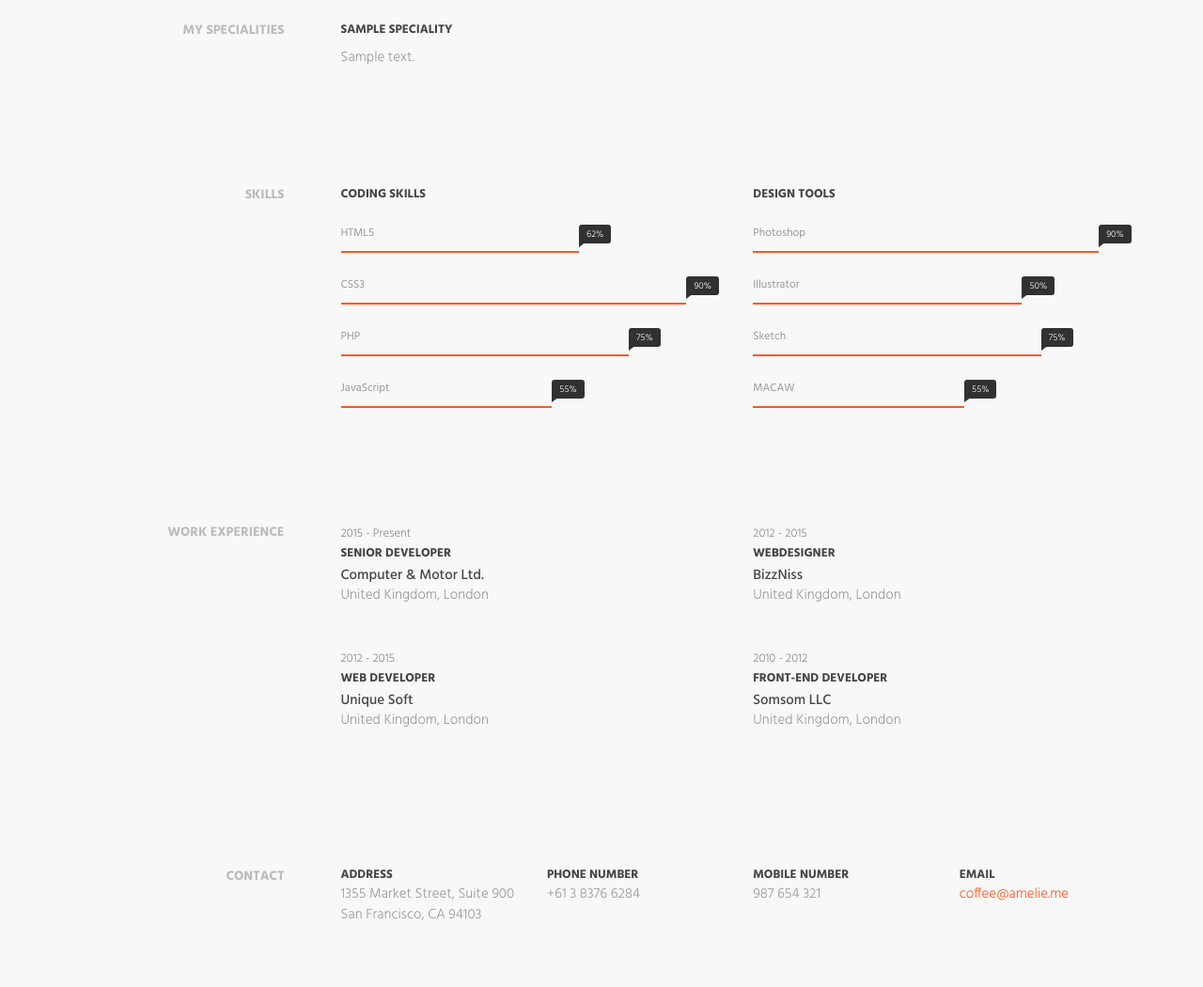
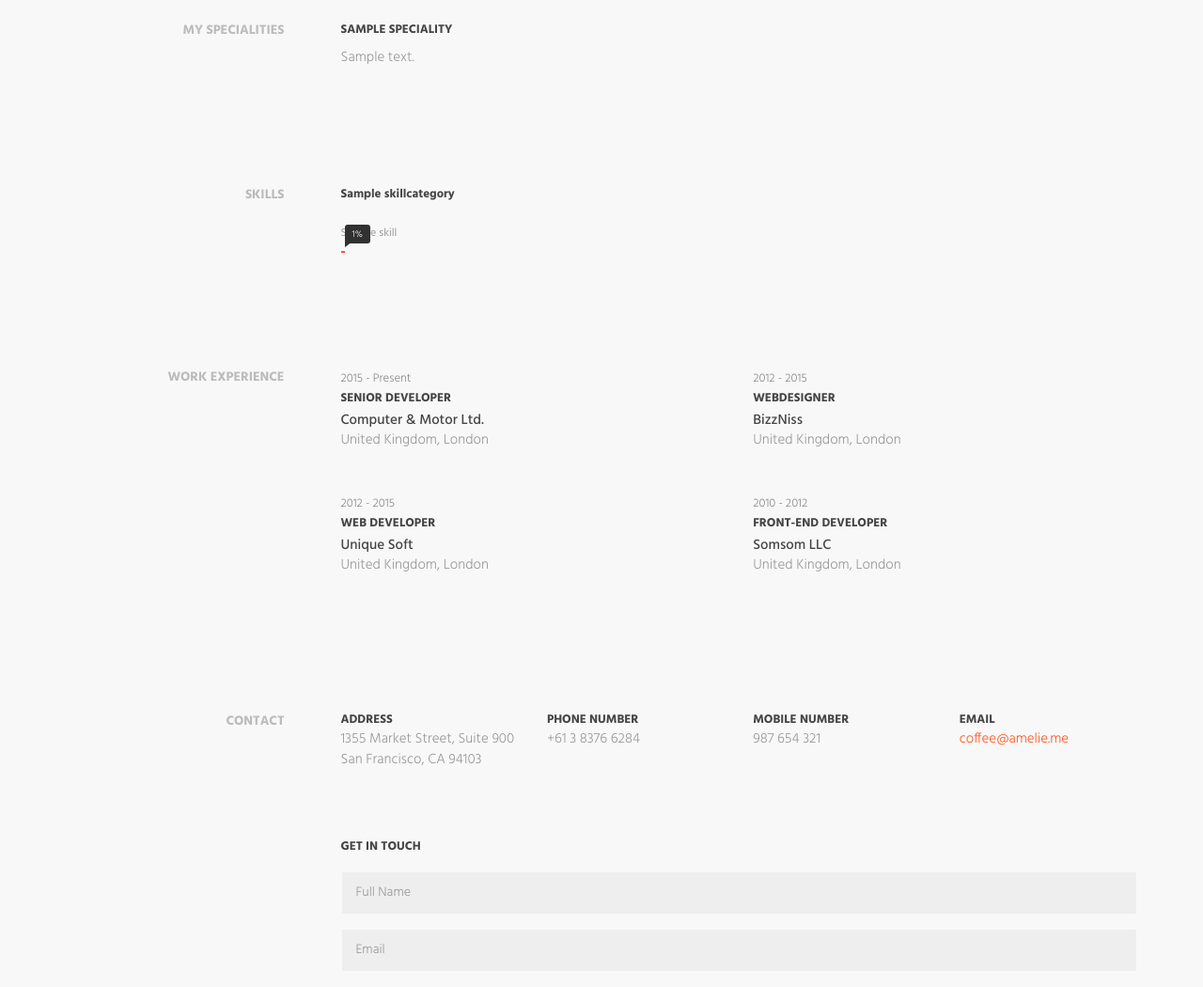
Before and after one commit to Alirezaies/sadegh_org, a Django app: page / in a window 1280 px wide. Shown: the part 427-1477 px from the top of the page at 94% size. Run offline with Django 3.2, Linux system fonts and the light colour scheme; tables that the repository leaves empty hold one stand-in row (values such as "Sample post"); some libraries are stand-ins or nearby versions.

Commit message:
done with skills part

```diff
--- a/alirezaies/models/skills_model.py
+++ b/alirezaies/models/skills_model.py
@@ -9,7 +9,7 @@
 class Skill(models.Model):
     name = models.CharField(max_length=32, unique=True)
     category = models.ForeignKey(SkillCategory, related_name='skills', on_delete=models.CASCADE)
-    percent = models.DecimalField(max_digits=2, decimal_places=2)
+    percent = models.DecimalField(max_digits=2, decimal_places=0)
 
     def __str__(self):
         return self.name
--- a/alirezaies/scripts/home.py
+++ b/alirezaies/scripts/home.py
@@ -4,6 +4,8 @@
     Language,
     SocialLinks,
     Specialities,
+    SkillCategory,
+    Skill
 )
 
 class HomeView():
@@ -59,3 +61,8 @@
                 break
 
         return objects
+
+    def skills(self):
+        skills_q = SkillCategory.objects.all()
+
+        return skills_q
--- a/alirezaies/templates/includes/skills.html
+++ b/alirezaies/templates/includes/skills.html
@@ -11,126 +11,27 @@
 
             <div class="col-md-9">
                 <div class="row">
+                    {% for item in skills %}
                         <div class="col-md-6">
                             <div class="progress-wrapper">
-
-                            <h3>CODING SKILLS</h3>
-
+                                <h3>{{ item.name }}</h3>
+                                {% for skill in item.skills.all %}
                                     <div class="progress-item">
-                                <span class="progress-title">HTML5</span>
-
+                                        <span class="progress-title">
+                                            {{ skill.name }}
+                                        </span>
                                         <div class="progress">
-                                    <div class="progress-bar" role="progressbar" aria-valuenow="62" aria-valuemin="0"
-                                         aria-valuemax="100" style="width: 62%"><span
-                                            class="progress-percent"> 62%</span>
+                                            <div class="progress-bar" role="progressbar" aria-valuenow="{{ skill.percent }}" aria-valuemin="0" aria-valuemax="100" style="width:{{ skill.percent }}%;">
+                                                <span class="progress-percent">
+                                                    {{ skill.percent }}%
+                                                </span>
                                             </div>
                                         </div>
-                                <!-- .progress -->
                                     </div>
-                            <!-- .skill-progress -->
-
-                            <div class="progress-item">
-                                <span class="progress-title">CSS3</span>
-
-                                <div class="progress">
-                                    <div class="progress-bar" role="progressbar" aria-valuenow="90" aria-valuemin="0"
-                                         aria-valuemax="100" style="width: 90%"><span
-                                            class="progress-percent"> 90%</span>
+                                {% endfor %}
                             </div>
                         </div>
-                                <!-- /.progress -->
-                            </div>
-                            <!-- /.skill-progress -->
-
-                            <div class="progress-item">
-                                <span class="progress-title">PHP</span>
-
-                                <div class="progress">
-                                    <div class="progress-bar" role="progressbar" aria-valuenow="75" aria-valuemin="0"
-                                         aria-valuemax="100" style="width: 75%;"><span
-                                            class="progress-percent"> 75%</span>
-                                    </div>
-                                </div>
-                                <!-- /.progress -->
-                            </div>
-                            <!-- /.skill-progress -->
-
-                            <div class="progress-item">
-                                <span class="progress-title">JavaScript</span>
-
-                                <div class="progress">
-                                    <div class="progress-bar" role="progressbar" aria-valuenow="55" aria-valuemin="0"
-                                         aria-valuemax="100" style="width: 55%;"><span
-                                            class="progress-percent"> 55%</span>
-                                    </div>
-                                </div>
-                                <!-- /.progress -->
-                            </div>
-                            <!-- /.skill-progress -->
-
-
-                        </div>
-                        <!-- /.progress-wrapper -->
-                    </div>
-                    <div class="col-md-6">
-                        <div class="progress-wrapper">
-                            <h3>DESIGN TOOLS</h3>
-
-                            <div class="progress-item">
-                                <span class="progress-title">Photoshop</span>
-
-                                <div class="progress">
-                                    <div class="progress-bar" role="progressbar" aria-valuenow="62" aria-valuemin="0"
-                                         aria-valuemax="100" style="width: 90%"><span
-                                            class="progress-percent"> 90%</span>
-                                    </div>
-                                </div>
-                                <!-- .progress -->
-                            </div>
-                            <!-- .skill-progress -->
-
-                            <div class="progress-item">
-                                <span class="progress-title">Illustrator</span>
-
-                                <div class="progress">
-                                    <div class="progress-bar" role="progressbar" aria-valuenow="90" aria-valuemin="0"
-                                         aria-valuemax="100" style="width: 70%"><span
-                                            class="progress-percent"> 50%</span>
-                                    </div>
-                                </div>
-                                <!-- /.progress -->
-                            </div>
-                            <!-- /.skill-progress -->
-
-                            <div class="progress-item">
-                                <span class="progress-title">Sketch</span>
-
-                                <div class="progress">
-                                    <div class="progress-bar" role="progressbar" aria-valuenow="75" aria-valuemin="0"
-                                         aria-valuemax="100" style="width: 75%;"><span
-                                            class="progress-percent"> 75%</span>
-                                    </div>
-                                </div>
-                                <!-- /.progress -->
-                            </div>
-                            <!-- /.skill-progress -->
-
-                            <div class="progress-item">
-                                <span class="progress-title">MACAW</span>
-
-                                <div class="progress">
-                                    <div class="progress-bar" role="progressbar" aria-valuenow="55" aria-valuemin="0"
-                                         aria-valuemax="100" style="width: 55%;"><span
-                                            class="progress-percent"> 55%</span>
-                                    </div>
-                                </div>
-                                <!-- /.progress -->
-                            </div>
-                            <!-- /.skill-progress -->
-
-                        </div>
-                        <!-- /.progress-wrapper -->
-                    </div>
+                    {% endfor %}
                 </div>
                 <!--.row -->
             </div>
--- a/alirezaies/templates/index.html
+++ b/alirezaies/templates/index.html
@@ -6,7 +6,7 @@
     <meta http-equiv="X-UA-Compatible" content="IE=edge">
     <meta name="viewport" content="width=device-width, initial-scale=1">
     <!-- The above 3 meta tags *must* come first in the head; any other head content must come *after* these tags -->
-    <title>MyProfile - Bootstrap Resume Template</title>
+    <title>AlirezaieS</title>
 
     <!-- favicon -->
     <link href="{% static 'favicon.png' %}" rel=icon>
--- a/alirezaies/views.py
+++ b/alirezaies/views.py
@@ -7,12 +7,14 @@
     bio = home.bio()
     social = home.socal_links()
     expertise = home.expertise()
+    skills = home.skills()
 
     data = {
         'langs': langs,
         'bio': bio,
         'social': social,
         'expertise': expertise,
+        'skills': skills,
     }
 
     return(
```
Lines whose indentation alone changed are shown as unchanged.
